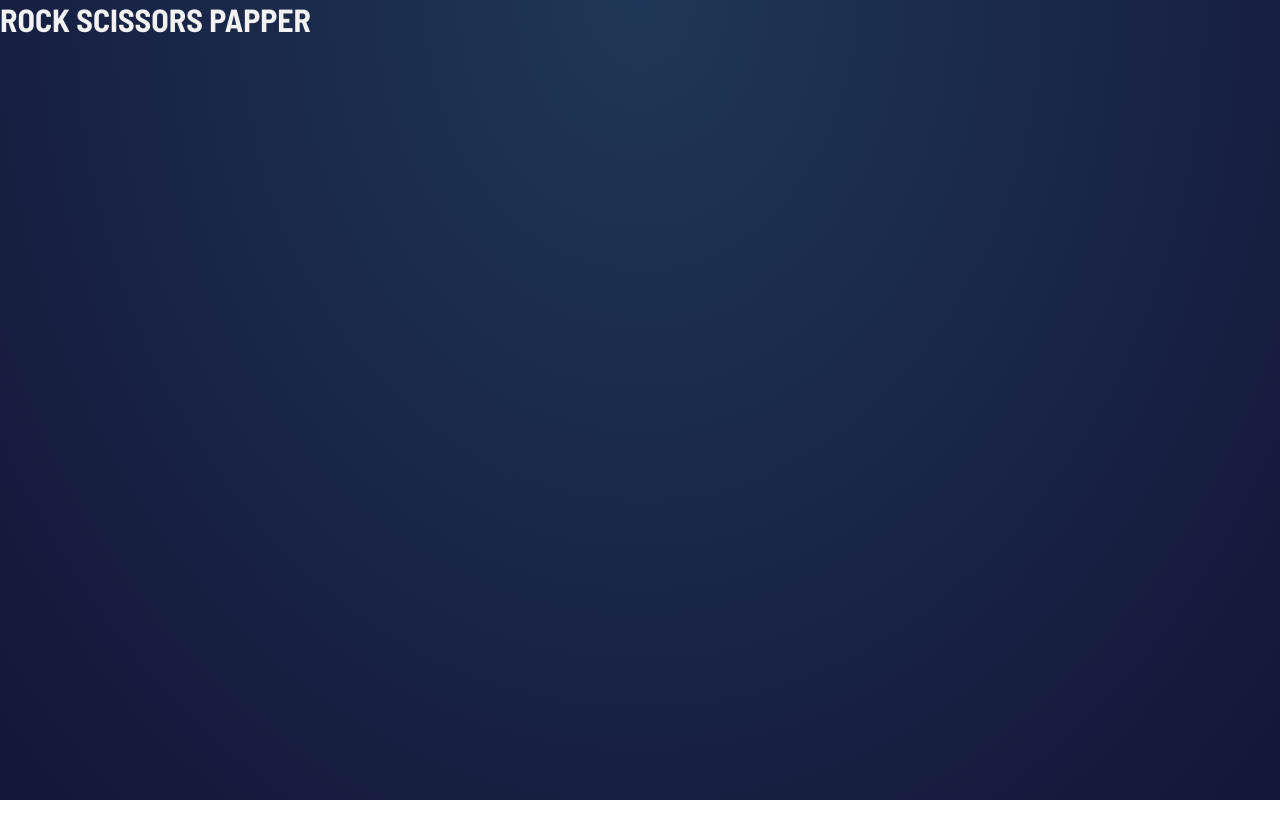
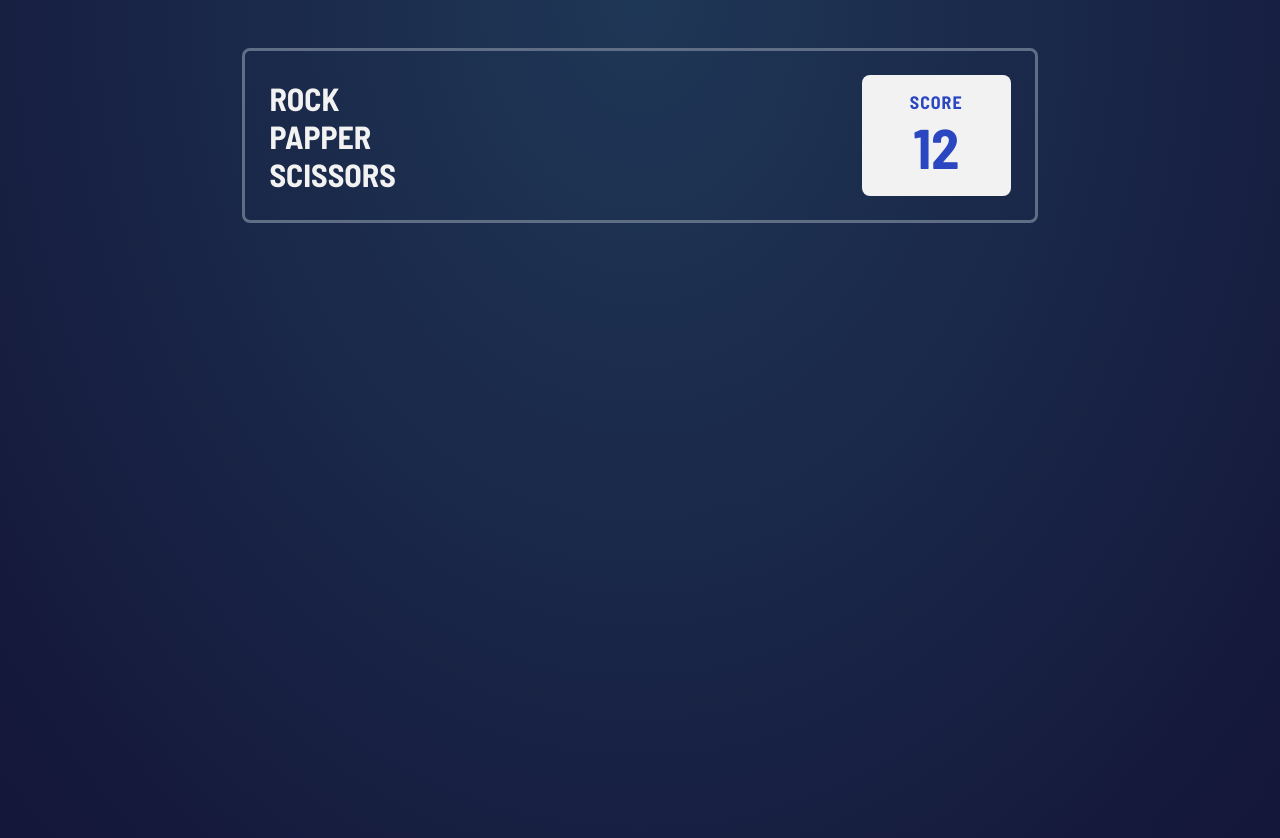
Before and after one commit to Geniecko/paper_rock_scissors, a website built with webpack: page public/index.html in a window 1280 px wide. Before the commit the page ends 800 px from the top, so only its background shows below. Built offline with nearby package versions, Linux system fonts and the light colour scheme.

Commit message:
Create score-panel, header(logo)

```diff
--- a/public/index.html
+++ b/public/index.html
@@ -15,13 +15,21 @@
 </head>
 
 <body>
-  <header>
-    <h1>
-      <span>ROCK</span>
-      <span>SCISSORS</span>
-      <span>PAPPER</span>
-    </h1>
-  </header>
+  <div class="app-container">
+    <div class="score-panel">
+      <header class="score-panel__header">
+        <h1>
+          <span>ROCK</span>
+          <span>PAPPER</span>
+          <span>SCISSORS</span>
+        </h1>
+      </header>
+      <div class="score-panel__score">
+        <span>SCORE</span>
+        <strong id="score">12</strong>
+      </div>
+    </div>
+  </div>
 </body>
 
 </html>
--- /dev/null
+++ b/src/Sass/app/_score-panel.scss
@@ -0,0 +1,69 @@
+.score-panel{
+  border: 3px solid $color-border;
+  border-radius: 8px;
+  padding: 16px;
+  margin: 32px auto 48px auto;
+  display: flex;
+  justify-content: space-between;
+  align-items: center;
+
+  @include media-up(sm){
+    padding: 24px;
+    margin: 48px auto 64px auto;
+  }
+
+  @include media-up(md){
+    max-width: 75%;
+  }
+
+  @include media-up(xl){
+    max-width: 70%;
+  }
+
+  &__header{
+    h1{
+      font-size: 2.4rem;
+
+      @include media-up(sm){
+       font-size: 3.2rem;
+      }
+    }
+
+    span{
+      display: block;
+    }
+  }
+
+  &__score{
+    border-radius: 8px;
+    background-color: $color-main;
+    color: $color-score;
+    display: flex;
+    flex-direction: column;
+    justify-content: space-between;
+    padding: 16px 32px;
+    text-align: center;
+
+    @include media-up(sm){
+      padding: 16px 48px;
+    }
+
+    span{
+      font-weight: 700;
+      font-size: 1.8rem;
+      display: block;
+      letter-spacing: 1px;
+    }
+
+    strong{
+      display: block;
+      font-size: 4.2rem;
+      font-weight: 700;
+      color: $color-page;
+
+      @include media-up(sm){
+        font-size: 5.6rem;
+      }
+    }
+  }
+}
--- a/src/Sass/index.scss
+++ b/src/Sass/index.scss
@@ -3,6 +3,6 @@
 @import './utilites/mixin';
 @import './utilites/global';
 
-img{
-  background-image: './Assets/Images/icon-paper.svg';
-}
+
+// App styles
+@import './app/score-panel';
--- a/src/Sass/utilites/_global.scss
+++ b/src/Sass/utilites/_global.scss
@@ -3,7 +3,7 @@ html{
 }
 
 body {
-  background: radial-gradient(at top, hsl(214, 47%, 23%), hsl(237, 49%, 15%));
+  background: $color-page;
   font-family: $main-font, sans-serif;
   font-size: 1.6rem;
   min-height: 100vh;
@@ -11,3 +11,13 @@ body {
   overflow: hidden;
   color: $color-main;
 }
+
+.app-container{
+  max-width: $app-max-wdith;
+  margin: 0 auto;
+  padding: 0 16px;
+
+  @include media-up(md){
+    padding: 0 32px;
+  }
+}
--- a/src/Sass/utilites/_variables.scss
+++ b/src/Sass/utilites/_variables.scss
@@ -1,3 +1,5 @@
+$color-page: radial-gradient(at top, hsl(214, 47%, 23%), hsl(237, 49%, 15%));
+
 $color-scissors: hsl(39, 89%, 49%), hsl(40, 84%, 53%);
 $color-paper: hsl(230, 89%, 62%), hsl(230, 89%, 65%);
 $color-rock: hsl(349, 71%, 52%), hsl(349, 70%, 56%);
@@ -9,7 +11,7 @@ $color-points: hsl(229, 25%, 31%);
 
 $main-font: 'Barlow Semi Condensed';
 
-$app-max-wdith: 1400px;
+$app-max-wdith: 1200px;
 
 $breakpoints: (
   sm: 576px,
```
Also changed, not shown: src/Sass/app/_header.scss (deleted).
